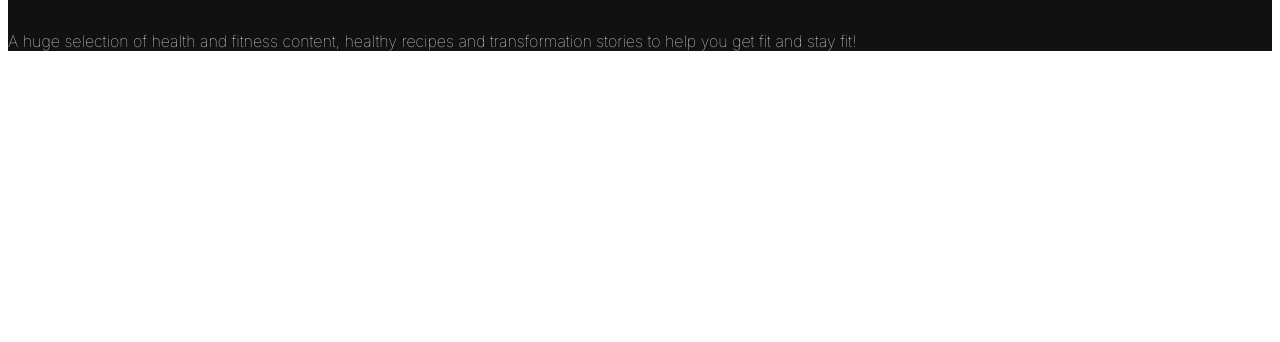
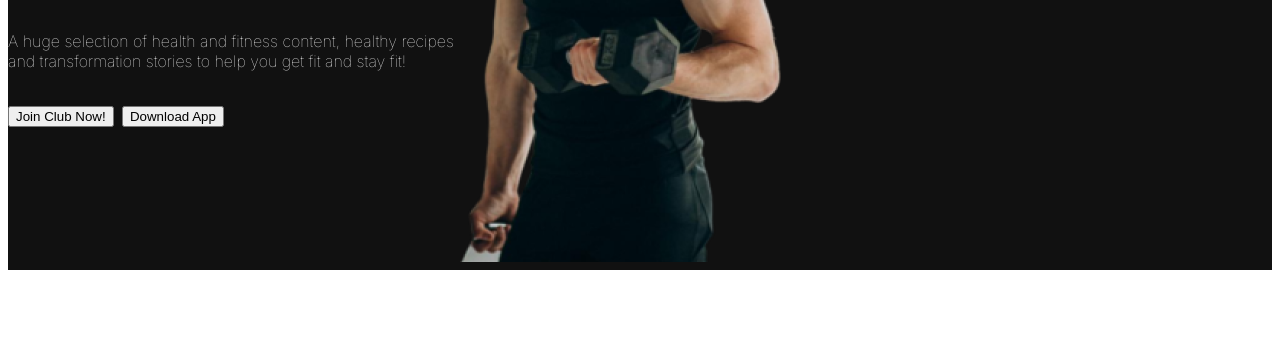
Before and after one commit to Ridwanul-hoque/Assignment2, a plain HTML site: page index.html in a window 1280 px wide. Shown: the part 458-800 px from the top of the page. Drawn offline with Linux system fonts and the light colour scheme.

Commit message:
added the banner picture

```diff
--- a/index.html
+++ b/index.html
@@ -17,10 +17,18 @@
                 <li class="nav-items"><a href="" class="nav-link text-white">About</a></li>
             </ul>
         </nav>
-        <div class="banner">
-            <h1 class="banner-title text-white">Get body in<br>shape & stay<br>healthy</h1>
-            <p class="text-white size">A huge selection of health and fitness content, healthy recipes and transformation stories to help you get fit and stay fit!</p>
-
+        <div class="shared-display banner">
+            <div class="banner-item">
+                <h1 class="banner-title text-white">Get body in<br>shape & stay<br>healthy</h1>
+                <p class="text-white size">A huge selection of health and fitness content, healthy recipes<br>and transformation stories to help you get fit and stay fit!</p>
+                <section>
+                    <button>Join Club Now!</button>
+                    <button>Download App</button>
+                </section>
+            </div>
+            <div>
+                <img src="images/Images 2.png" alt="">
+            </div>
         </div>
     </header>
     <main></main>
```
